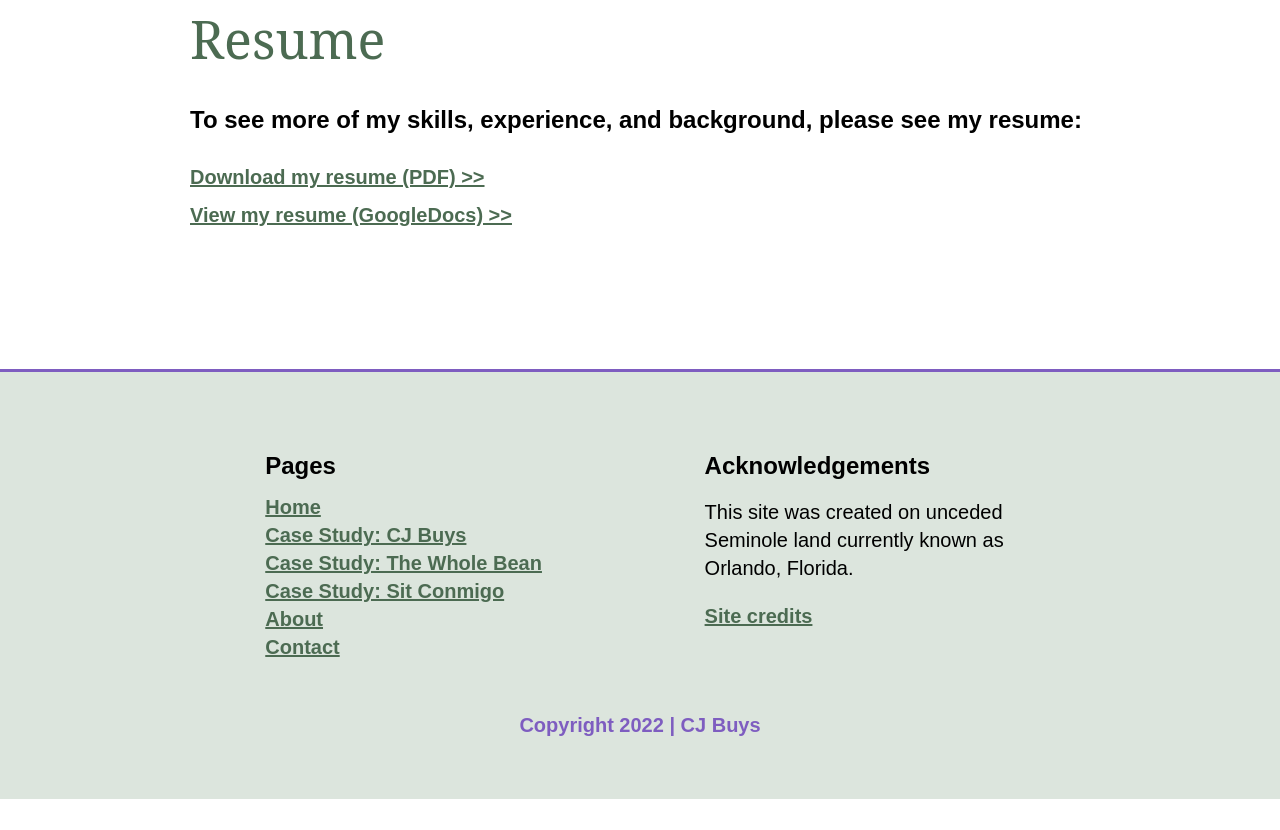
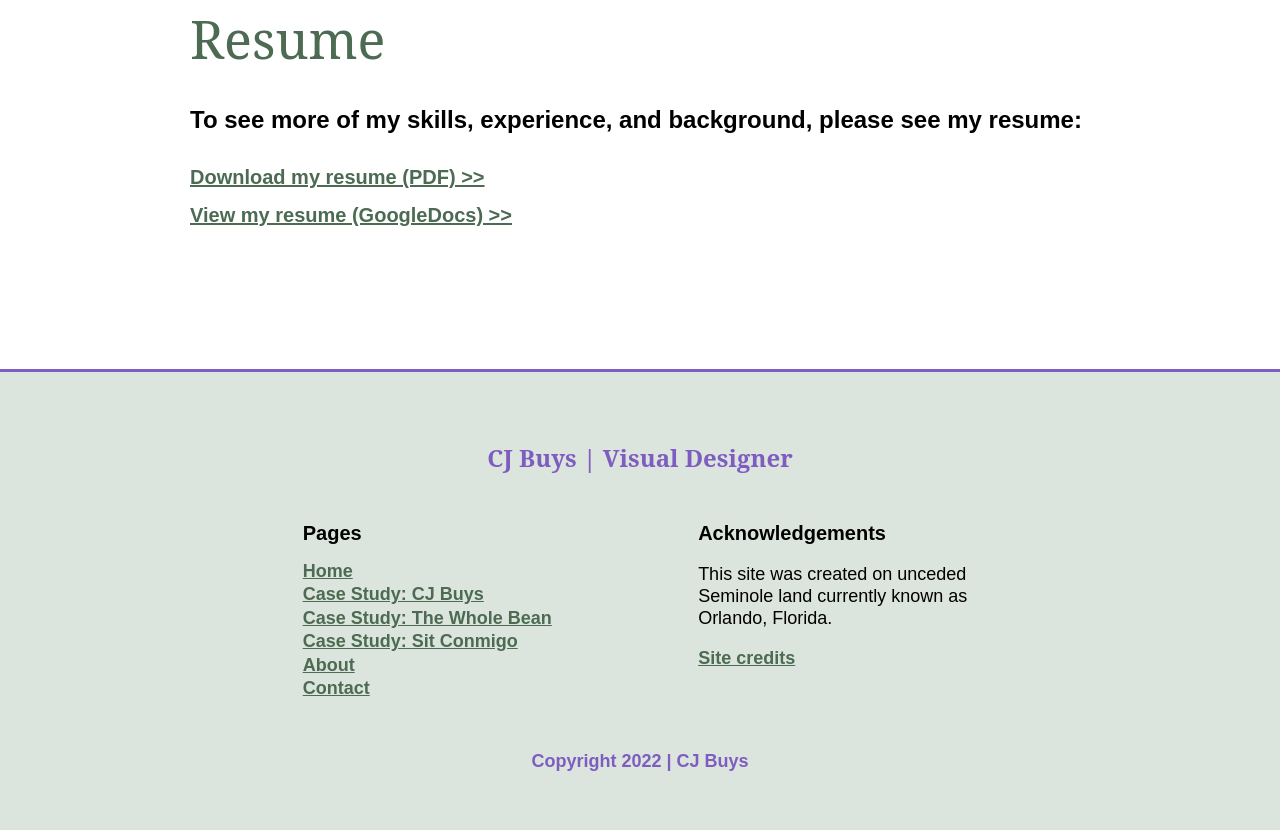
Before and after one commit to cjstrattonbuys/cj-buys-designer, a website: page about/index.html in a window 1280 px wide. Shown: the part 2011-2841 px from the top of the page. Before the commit the page ends 2810 px from the top, so only its background shows below. Drawn offline with Linux system fonts and the light colour scheme; files that its build step writes are made by us from their sources; files whose address does not match are found by name.

Commit message:
Added footer title and adjusted font sizes

```diff
--- a/about/index.html
+++ b/about/index.html
@@ -121,28 +121,32 @@
   <footer>
     <div id="contact-link" class="footer-content">
       <div class="content-wrapper">
+        <div class="footer-name">
+          <h3 class="footer-text">CJ Buys | Visual Designer</h3>
+        </div>
         <div class="links">
           <div class="pages">
-            <h4>Pages</h4>
-            <a href="../index.html">Home</a><br>
-            <a href="../case-study-cj-buys/index.html">Case Study: CJ Buys</a><br>
-            <a href="../case-study-the-whole-bean/index.html">Case Study: The Whole Bean</a><br>
-            <a href="../case-study-sit-conmigo/index.html">Case Study: Sit Conmigo</a><br>
-            <a href="index.html">About</a><br>
-            <a href="../contact/index.html">Contact</a>
+            <h4 class="footer-text">Pages</h4>
+            <a href="../index.html" class="footer-text">Home</a><br>
+            <a href="../case-study-cj-buys/index.html" class="footer-text">Case Study: CJ Buys</a><br>
+            <a href="../case-study-the-whole-bean/index.html" class="footer-text">Case Study: The Whole Bean</a><br>
+            <a href="../case-study-sit-conmigo/index.html" class="footer-text">Case Study: Sit Conmigo</a><br>
+            <a href="index.html" class="footer-text">About</a><br>
+            <a href="../contact/index.html" class="footer-text">Contact</a>
           </div>
           <div class="acknowledgements">
-            <h4>Acknowledgements</h4>
-            <p>This site was created on unceded Seminole land currently known as Orlando, Florida.</p>
-            <a href="../credits/index.html">Site credits</a>
+            <h4 class="footer-text">Acknowledgements</h4>
+            <p class="footer-text">This site was created on unceded Seminole land currently known as Orlando, Florida.</p>
+            <a href="../credits/index.html" class="footer-text">Site credits</a>
           </div>
         </div>
         <div class="copyright">
-          <p>Copyright 2022 | CJ Buys</p>
+          <p class="footer-text">Copyright 2022 | CJ Buys</p>
         </div>
       </div>
     </div>
   </footer>
+
 
 
 
--- a/css/main.css
+++ b/css/main.css
@@ -181,6 +181,14 @@ h3 {
   color: var(--color5);
 }
 
+h3.footer-text {
+  font-family: "Temeraire", "serif";
+  font-weight: 700;
+  font-size: 1.25rem;
+  line-height: 1.5rem;
+  color: var(--color1);
+}
+
 h4 {
   font-size: 1.125rem;
   line-height: 1.375rem;
@@ -191,6 +199,10 @@ h4 {
 h4.link {
   color: var(--color2);
   margin: 0 0 5px 0;
+}
+
+h4.footer-text {
+  font-size: 1.025rem;
 }
 
 h5 {
@@ -231,9 +243,11 @@ p.link {
 }
 
 p.label,
+p.footer-text,
 header a.button,
 header .dropbtn,
-header a.home-button {
+header a.home-button,
+a.footer-text {
   font-size: 0.875rem;
   line-height: 1rem;
 }
@@ -720,6 +734,12 @@ footer .content-wrapper {
   text-align: left;
 }
 
+footer .footer-name {
+  text-align: center;
+  margin: 0;
+  padding: 0;
+}
+
 footer .links {
   align-content: center;
   margin-bottom: 50px;
@@ -733,8 +753,7 @@ footer .acknowledgements {
   width: 75%;
 }
 
-footer .pages h4,
-footer .acknowledgements h4 {
+footer h4 {
   margin-bottom: 15px;
 }
 
@@ -1039,6 +1058,10 @@ footer .copyright p {
     line-height: 3rem;
   }
 
+  h3.footer-text {
+    font-size: 1.5rem;
+  }
+
   h4,
   h4.link {
     font-size: 1.5rem;
@@ -1047,6 +1070,10 @@ footer .copyright p {
 
   h4.link {
     margin: 0 0 10px 0;
+  }
+
+  h4.footer-text {
+    font-size: 1.25rem;
   }
 
   h5,
@@ -1065,10 +1092,12 @@ footer .copyright p {
   }
 
   p.label,
+  p.footer-text,
   header .dropbtn,
   header a.button,
   .dropdown-content a,
-  header a.home-button {
+  header a.home-button,
+  a.footer-text {
     font-size: 1.125rem;
     line-height: 1.375rem;
   }
```
Also changed, not shown: case-study-cj-buys/index.html (+15 -11 lines), case-study-sit-conmigo/index.html (+15 -11 lines), case-study-the-whole-bean/index.html (+15 -11 lines), contact/index.html (+14 -11 lines), credits/index.html (+14 -12 lines), index.html (+14 -11 lines).
